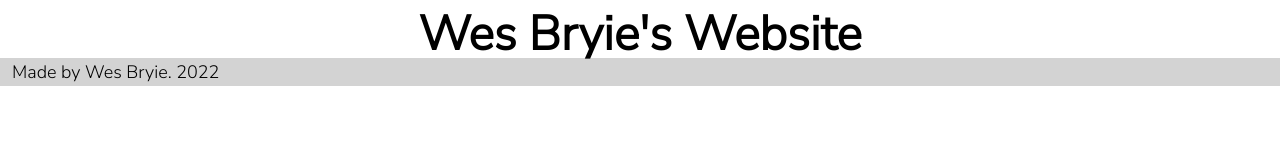
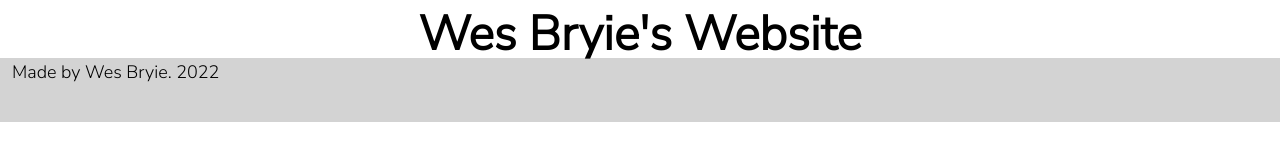
Before and after one commit to WesleyBryie/personal-site, a plain HTML site: page index.html in a window 1280 px wide. Drawn offline with nearby package versions, Linux system fonts and the light colour scheme.

Commit message:
still kinda wrong

```diff
--- a/index.html
+++ b/index.html
@@ -15,7 +15,7 @@
 <div id="middle">
 
 </div>
-<div id="footer" class="text-lg nunito bottom-0	">
+<div id="footer" class="text-lg nunito inset-x-0 bottom-0 h-16	">
     <div class="ml-3">
     <p>Made by Wes Bryie. 2022</p>
     </div>
```
